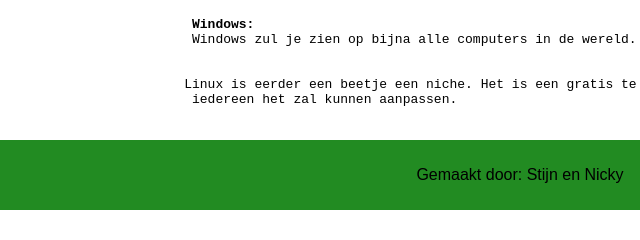
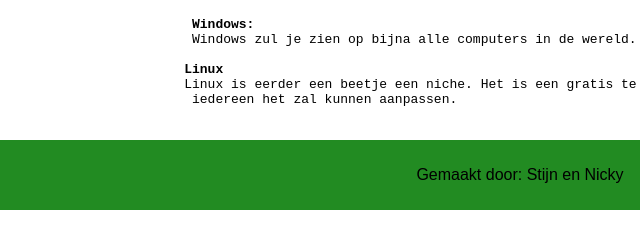
Before and after one commit to Nicky64259/Nicky64259.github.io, a plain HTML site: page Besturingssysteem.html in a window 1280 px wide. Shown: the part 414-654 px from the top of the page, 120-760 px from the left. Drawn offline with Linux system fonts and the light colour scheme.

Commit message:
Update Besturingssysteem.html

```diff
--- a/Besturingssysteem.html
+++ b/Besturingssysteem.html
@@ -37,7 +37,7 @@
     <strong>Windows:</strong>
     Windows zul je zien op bijna alle computers in de wereld. Het is een van de oudste besturingsystemen ter wereld.
 
-   <strong></strong>
+   <strong>Linux</strong>
    Linux is eerder een beetje een niche. Het is een gratis te verkrijgen besturingssysteem. Dit besturingssysteem is open source. Dit betkend dat
     iedereen het zal kunnen aanpassen.</pre>
 
```
